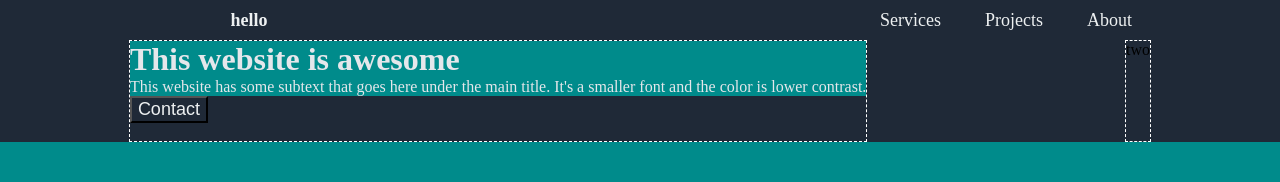
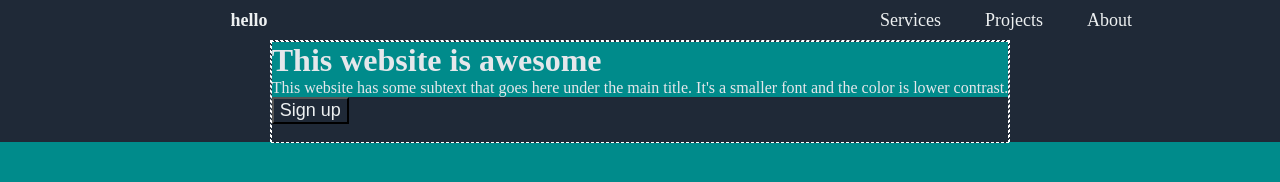
Before and after one commit to camronborts/landing-page, a website: page index.html in a window 1280 px wide. Drawn offline with Linux system fonts and the light colour scheme.

Commit message:
fixing flexbox

```diff
--- a/index.html
+++ b/index.html
@@ -5,7 +5,6 @@
     <meta http-equiv="X-UA-Compatible" content="IE=edge">
     <meta name="viewport" content="width=device-width, initial-scale=1.0">
     <link rel="stylesheet" href="/styles.css">
-    <script type="text/javascript" src="/index.js"></script>
     <title>Full Design</title>
 </head>
 <body>
@@ -20,22 +19,14 @@
         </nav>
   </header>
 
-    <div class="flex-container">
-      <div class="one">
-        <h1>This website is awesome</h1>
-          <p>This website has some subtext that goes here under the main title. It's a smaller font and the color is lower contrast.</p>
-
-            <a class="cta" href="#"><button>Contact</button></a>
-
-      </div>
-      <div class="two">two</div>
+<div class="flex-container">
+  <div class="one">
+    <div>
+      <h1>This website is awesome</h1>
+        <p>This website has some subtext that goes here under the main title. It's a smaller font and the color is lower contrast.</p>
+        <button>Sign up</button>
     </div>
-    <div class="flex-container">
-      <!--
-      <div>
-        <a class="cta" href="#"><button>Contact</button></a>
-      </div>
-    </div>
-  -->
+  </div>
+</div>
 </body>
 </html>
```
